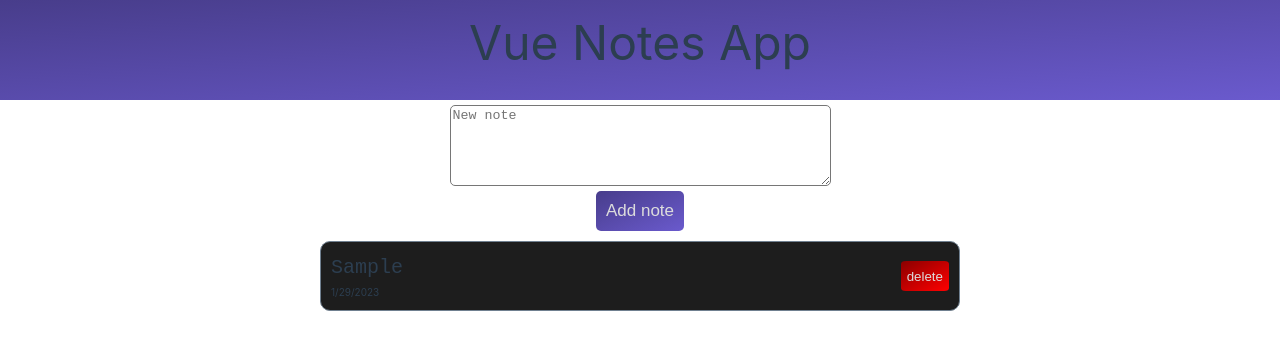
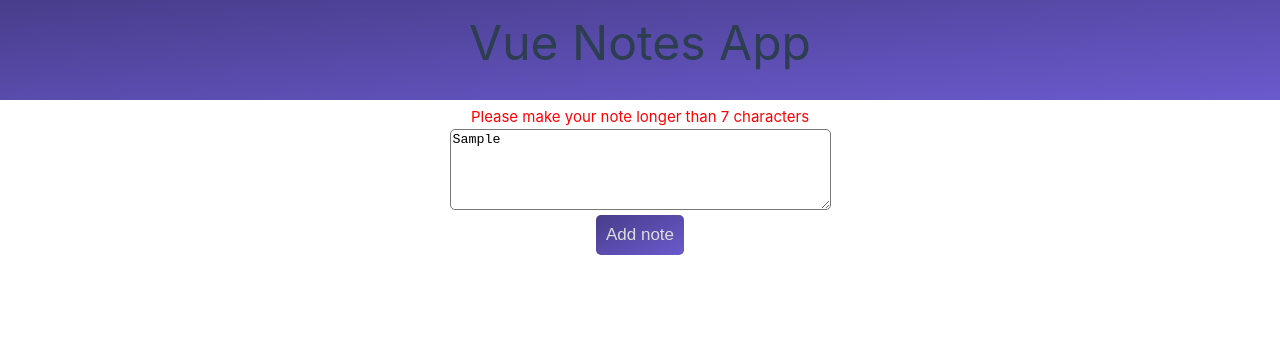
Before and after one commit to RflctnOfU/VueNotesApp, a Vue app: page / in a window 1280 px wide. Both pictures are taken after typing "Sample" into the empty fields and a click on the button "Add note". Shown: the top 350 px of the page. Built offline with nearby package versions, Linux system fonts and the light colour scheme.

Commit message:
added a conditional error for note length not being enough

```diff
--- a/src/App.vue
+++ b/src/App.vue
@@ -3,8 +3,12 @@ import { ref } from "vue";
 
 const newNote = ref("");
 const notes = ref([]);
+const errorMsg = ref("");
 
 const addNote = () => {
+  if (newNote.value.length < 7) {
+    return (errorMsg.value = "Please make your note longer than 7 characters");
+  }
   notes.value.push({
     id: Math.floor(Math.random() * 1000000),
     text: newNote.value,
@@ -12,6 +16,7 @@ const addNote = () => {
   });
 
   newNote.value = "";
+  errorMsg.value = "";
 };
 
 const deleteNote = (index) => {
@@ -23,6 +28,7 @@ const deleteNote = (index) => {
   <main>
     <header><h1>Vue Notes App</h1></header>
     <div class="add-note-container">
+      <p id="error" v-if="errorMsg">{{ errorMsg }}</p>
       <textarea
         v-model="newNote"
         name="note"
@@ -70,6 +76,9 @@ header {
   margin: 5px 0;
 }
 
+#error {
+  color: red;
+}
 .add-note-container button {
   border-radius: 5px 5px;
   border: none;
```
